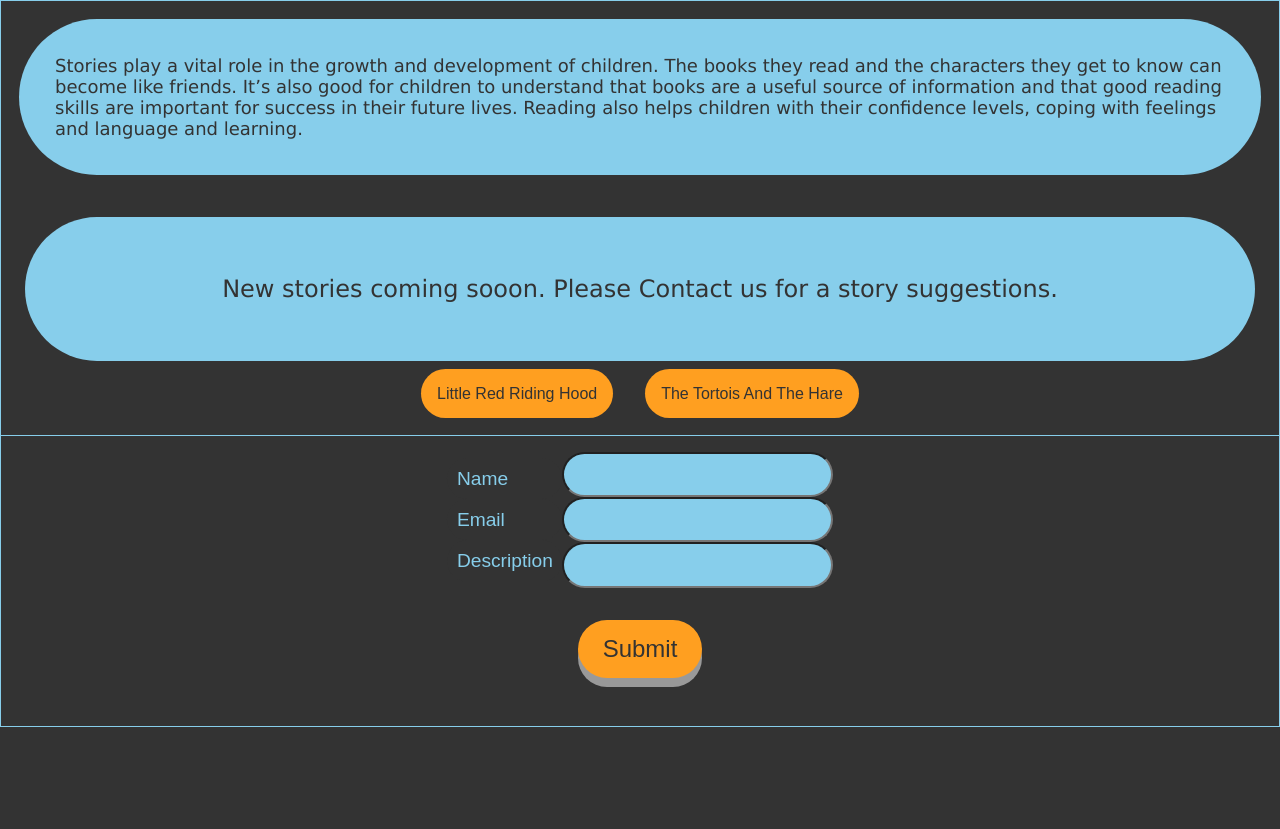
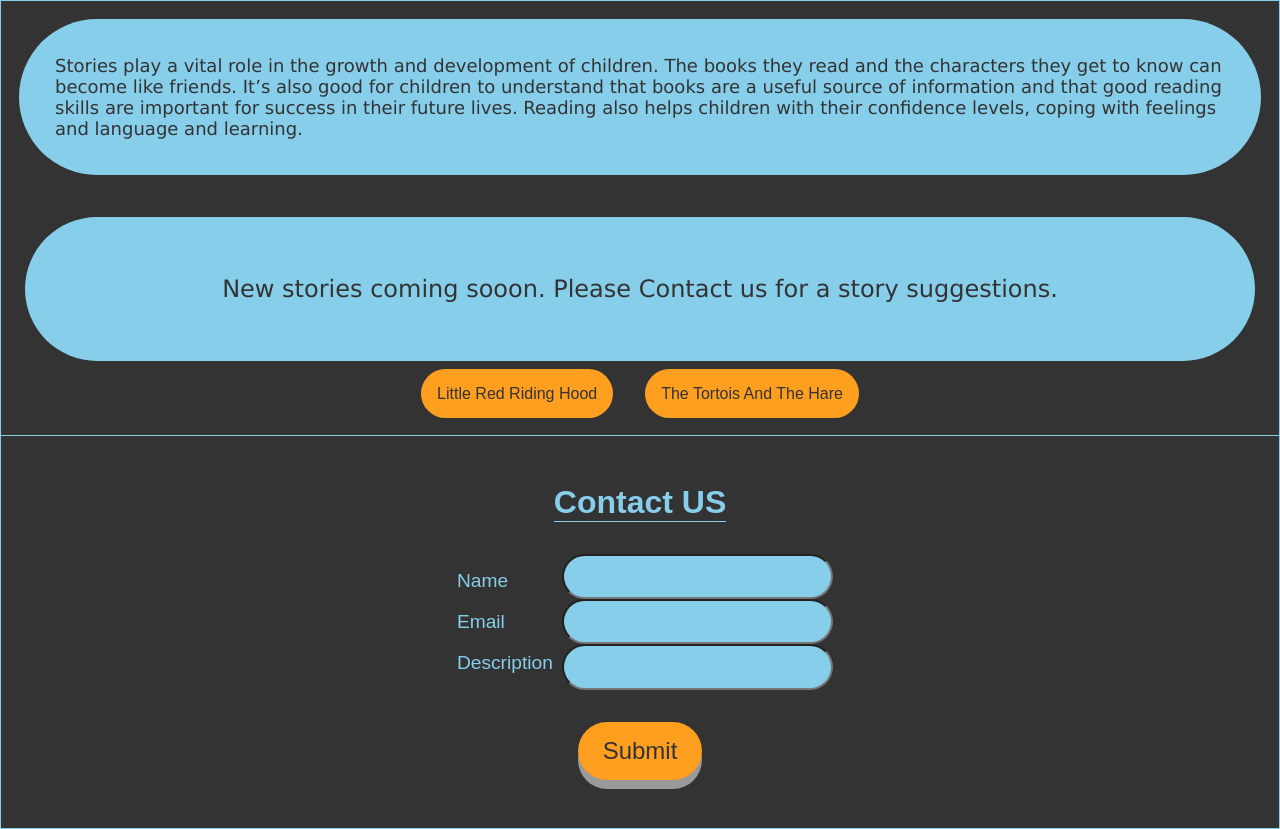
Before and after one commit to BasselAlShaar/Readables, a plain HTML site: page index.html in a window 1280 px wide. Shown: the part 617-1446 px from the top of the page. Before the commit the page ends 1344 px from the top, so only its background shows below. Drawn offline with nearby package versions, Linux system fonts and the light colour scheme.

Commit message:
added Contact Us

```diff
--- a/css/main.css
+++ b/css/main.css
@@ -205,6 +205,16 @@ body {
 #Contact {
     border-top: 1px skyblue solid;
     padding: 1em;
+    display: flex;
+    flex-direction: column;
+    justify-content: center;
+    align-items: center;
+}
+
+#Contact>h1 {
+    color: skyblue;
+    margin: 1em;
+    border-bottom: 1px skyblue solid;
 }
 
 ::-webkit-scrollbar {
--- a/index.html
+++ b/index.html
@@ -78,6 +78,8 @@
 
             <div id="Contact">
 
+                <h1>Contact US</h1>
+
                 <form class="info">
 
                     <div class="labels">
```
